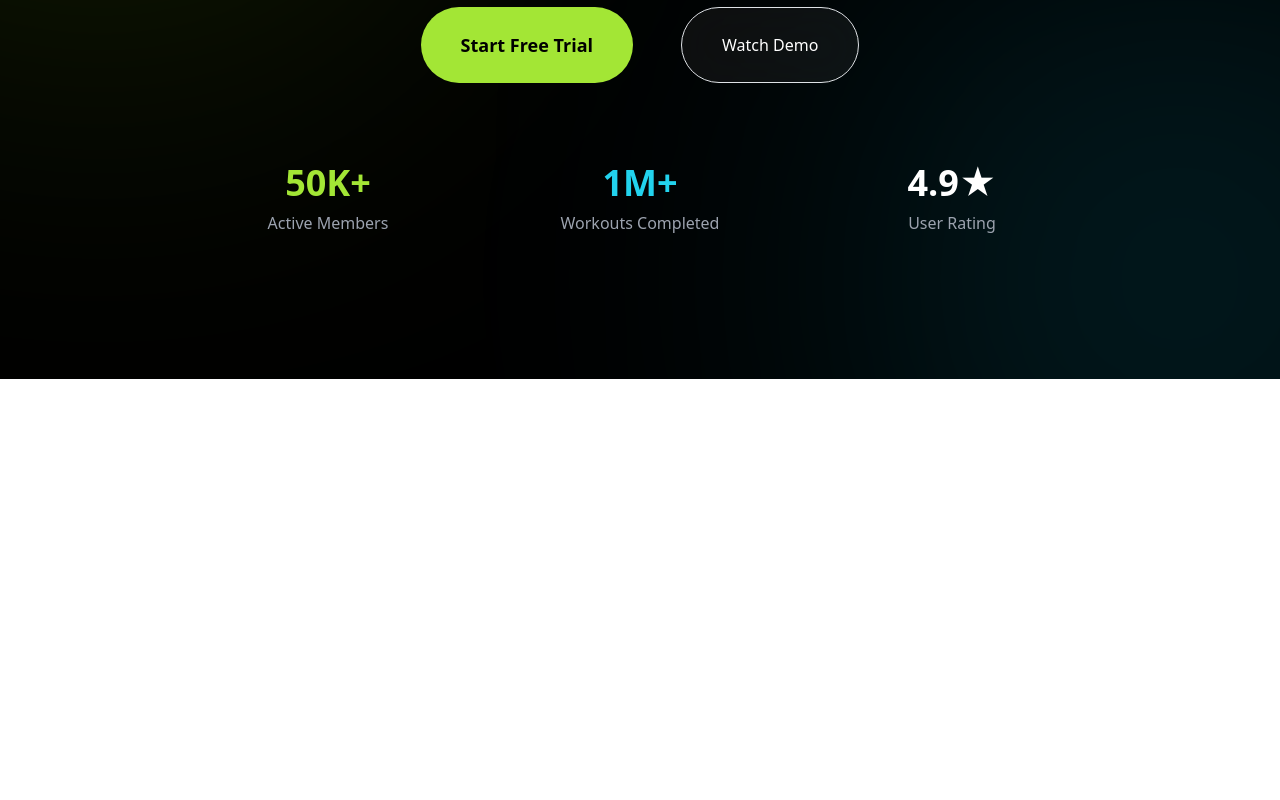
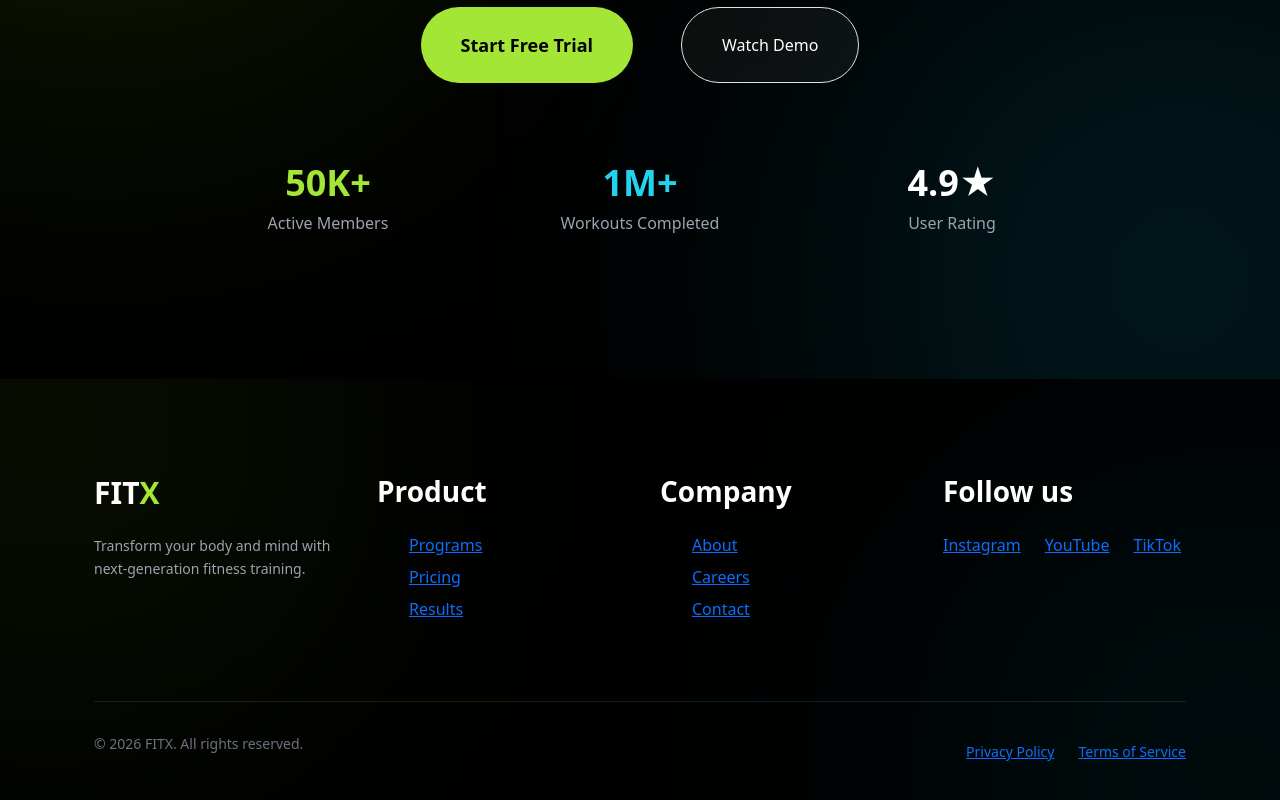
Before and after one commit to Avendaosander/fitness-app-landing, a Vue app: page / in a window 1280 px wide. Shown: the part 4448-5248 px from the top of the page. Before the commit the page ends 4827 px from the top, so only its background shows below. Built offline with nearby package versions, Linux system fonts and the light colour scheme.

Commit message:
Agregado el footer

```diff
--- a/src/App.vue
+++ b/src/App.vue
@@ -5,6 +5,7 @@ import ProgramsSection from './components/ProgramsSection.vue';
 import TransformationsSection from './components/TransformationsSection.vue';
 import PricingSection from './components/PricingSection.vue';
 import CTASection from './components/CTASection.vue';
+import FooterSection from './components/FooterSection.vue';
 </script>
 
 <template>
@@ -14,4 +15,5 @@ import CTASection from './components/CTASection.vue';
   <TransformationsSection />
   <PricingSection />
   <CTASection />
+  <FooterSection />
 </template>
--- /dev/null
+++ b/src/components/FooterSection.vue
@@ -0,0 +1,82 @@
+<template>
+  <footer class="relative bg-black text-white pt-24 pb-12 overflow-hidden">
+
+    <!-- BACKGROUND GLOW -->
+    <div class="absolute inset-0">
+      <div class="absolute top-[-200px] left-[-200px] w-[500px] h-[500px] bg-lime-500/10 blur-[160px] rounded-full"></div>
+      <div class="absolute bottom-[-200px] right-[-200px] w-[500px] h-[500px] bg-cyan-500/10 blur-[160px] rounded-full"></div>
+    </div>
+
+    <div class="container px-4 relative z-10">
+
+      <!-- TOP GRID -->
+      <div class="grid md:grid-cols-4 gap-10 mb-16">
+
+        <!-- BRAND -->
+        <div>
+          <h2 class="text-3xl font-black mb-4">
+            FIT<span class="text-lime-400">X</span>
+          </h2>
+
+          <p class="text-gray-400 text-sm leading-relaxed">
+            Transform your body and mind with next-generation fitness training.
+          </p>
+        </div>
+
+        <!-- LINKS 1 -->
+        <div>
+          <h3 class="font-bold mb-4">Product</h3>
+          <ul class="space-y-2 text-gray-400">
+            <li><a href="#programs" class="hover:text-lime-400 transition">Programs</a></li>
+            <li><a href="#pricing" class="hover:text-lime-400 transition">Pricing</a></li>
+            <li><a href="#transformations" class="hover:text-lime-400 transition">Results</a></li>
+          </ul>
+        </div>
+
+        <!-- LINKS 2 -->
+        <div>
+          <h3 class="font-bold mb-4">Company</h3>
+          <ul class="space-y-2 text-gray-400">
+            <li><a href="#" class="hover:text-lime-400 transition">About</a></li>
+            <li><a href="#" class="hover:text-lime-400 transition">Careers</a></li>
+            <li><a href="#" class="hover:text-lime-400 transition">Contact</a></li>
+          </ul>
+        </div>
+
+        <!-- SOCIAL -->
+        <div>
+          <h3 class="font-bold mb-4">Follow us</h3>
+
+          <div class="flex gap-4 text-gray-400">
+
+            <a href="#" class="hover:text-lime-400 transition">Instagram</a>
+
+            <a href="#" class="hover:text-cyan-400 transition">YouTube</a>
+
+            <a href="#" class="hover:text-pink-400 transition">TikTok</a>
+
+          </div>
+        </div>
+
+      </div>
+
+      <!-- DIVIDER -->
+      <div class="border-t border-white/10 pt-8 flex flex-col md:flex-row justify-between items-center gap-4">
+
+        <p class="text-gray-500 text-sm">
+          © 2026 FITX. All rights reserved.
+        </p>
+
+        <div class="flex gap-6 text-gray-500 text-sm">
+
+          <a href="#" class="hover:text-white transition">Privacy Policy</a>
+          <a href="#" class="hover:text-white transition">Terms of Service</a>
+
+        </div>
+
+      </div>
+
+    </div>
+
+  </footer>
+</template>
```
